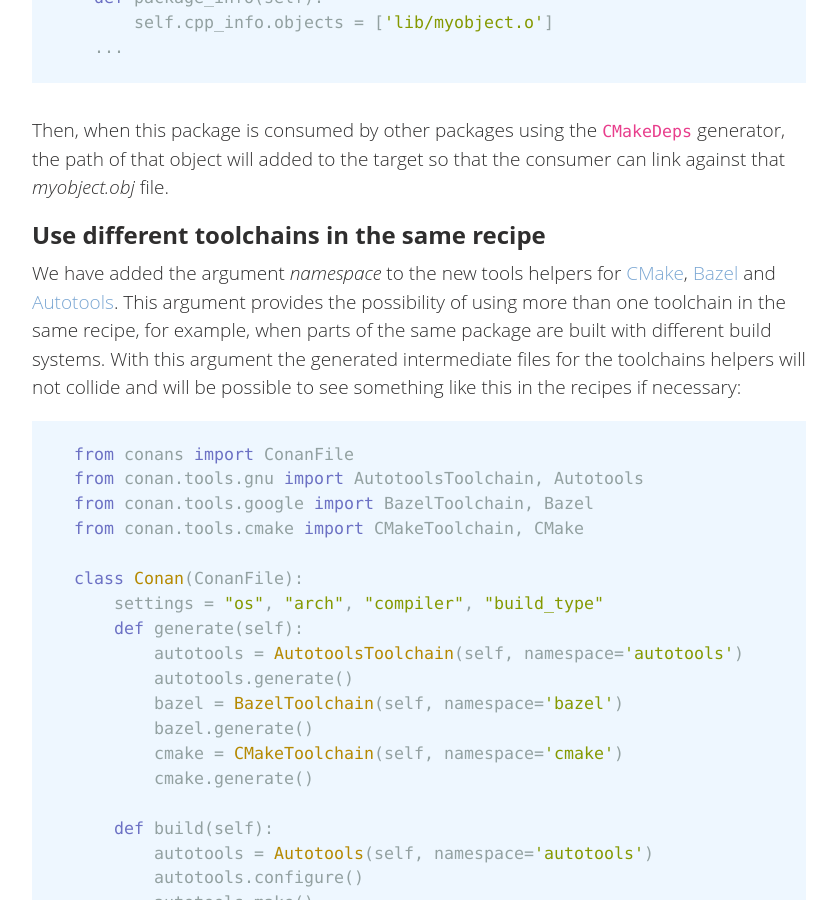
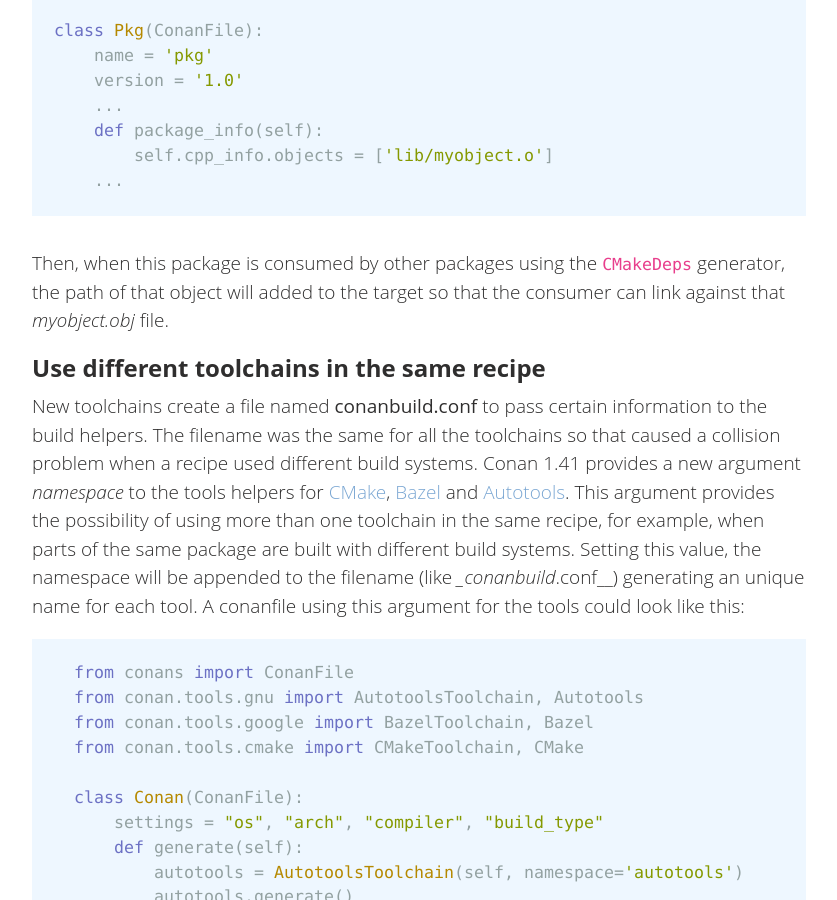
Before and after one commit to conan-io/conan-io.github.io, a Jekyll site: the page built from _posts/2021-10-14-New-conan-release-1-41.markdown, in a window 1280 px wide and 900 px high, scrolled down 5475 px. Shown: the whole window, without its empty margins (20-857 px from the left). Built offline with Jekyll 4.4.1, drawn with Linux system fonts in a browser that asks for light colours; comment, search, counter and statistics services are not loaded; some of the changed text lies outside the part shown.

Commit message:
review and update date

````diff
--- a/_posts/2021-10-13-New-conan-release-1-41.markdown
+++ b/_posts/2021-10-14-New-conan-release-1-41.markdown
@@ -111,6 +111,12 @@ We can set several attributes in the [layout()](https://docs.conan.io/en/latest/
   `cmake-build-release` or `cmake-build-debug` depending on the `build_type`.
   - The `self.folders.generators` folder is where all files generated by Conan will be stored so they don't
   pollute the other folders.
+
+Please, note that the values above are set for a single-configuration CMake generator. To support
+multi-configuration generators, such as Visual Studio, you should make some changes to this layout. For
+a complete layout, that supports both single-config and multi-config please check the
+[cmake_layout()](https://docs.conan.io/en/latest/reference/conanfile/tools/layout.html#predefined-layouts)
+in the Conan documentation.
 
 Also, we can set the information about the package that the consumers need to use it setting
 the conanfile's
@@ -238,14 +244,16 @@ will added to the target so that the consumer can link against that _myobject.ob
 
 ## Use different toolchains in the same recipe
 
-We have added the argument _namespace_ to the new tools helpers for
-[CMake](https://docs.conan.io/en/latest/reference/conanfile/tools/cmake/cmake.html),
+New toolchains create a file named __conanbuild.conf__ to pass certain information to the build
+helpers. The filename was the same for all the toolchains so that caused a collision problem when a
+recipe used different build systems. Conan 1.41 provides a new argument _namespace_ to the tools
+helpers for [CMake](https://docs.conan.io/en/latest/reference/conanfile/tools/cmake/cmake.html),
 [Bazel](https://docs.conan.io/en/latest/reference/conanfile/tools/google.html) and
 [Autotools](https://docs.conan.io/en/latest/reference/conanfile/tools/gnu.html). This argument
 provides the possibility of using more than one toolchain in the same recipe, for example, when parts
-of the same package are built with different build systems. With this argument the generated
-intermediate files for the toolchains helpers will not collide and will be possible to see something
-like this in the recipes if necessary:
+of the same package are built with different build systems. Setting this value, the namespace will be
+appended to the filename (like __conanbuild_<namespace>.conf__) generating an unique name for each
+tool. A conanfile using this argument for the tools could look like this:
 
 ```python
   from conans import ConanFile
````
Also changed, not shown: other parts of _posts/2021-10-14-New-conan-release-1-41.markdown (+1 -1 lines).
